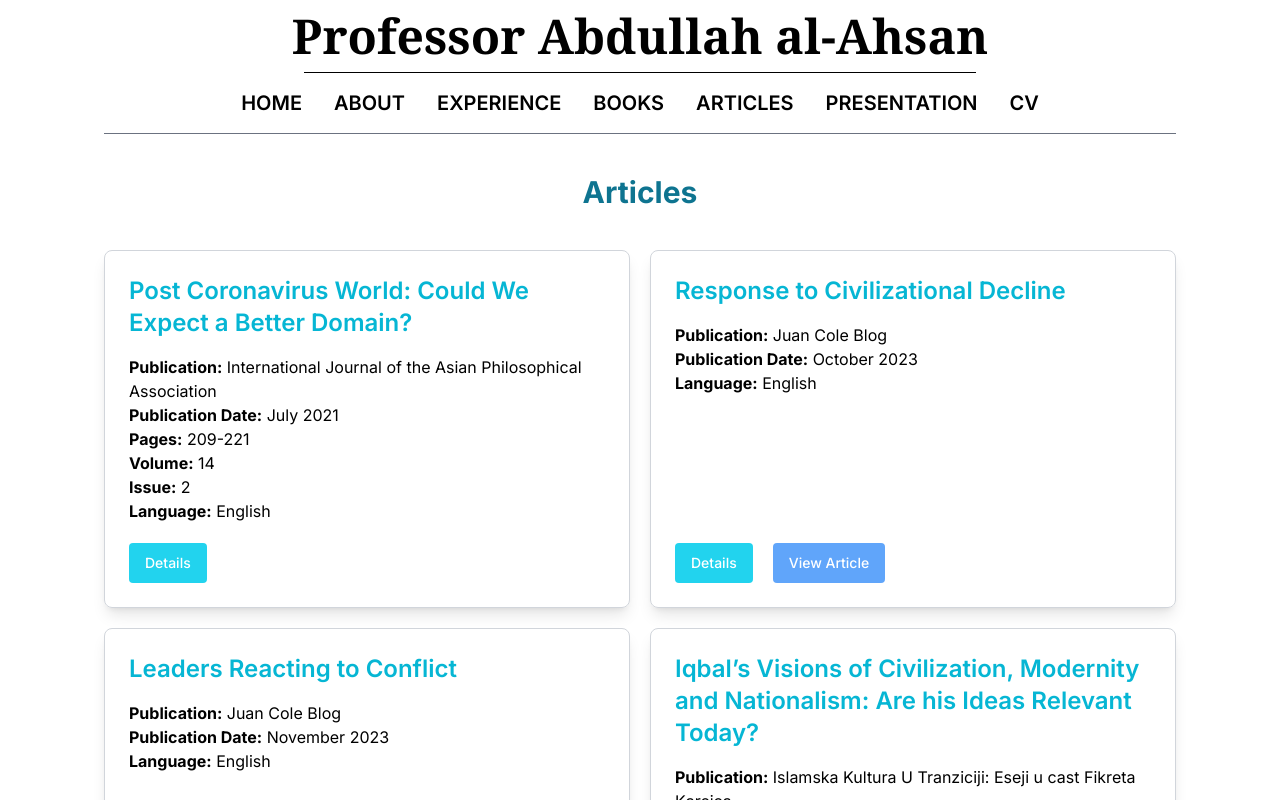
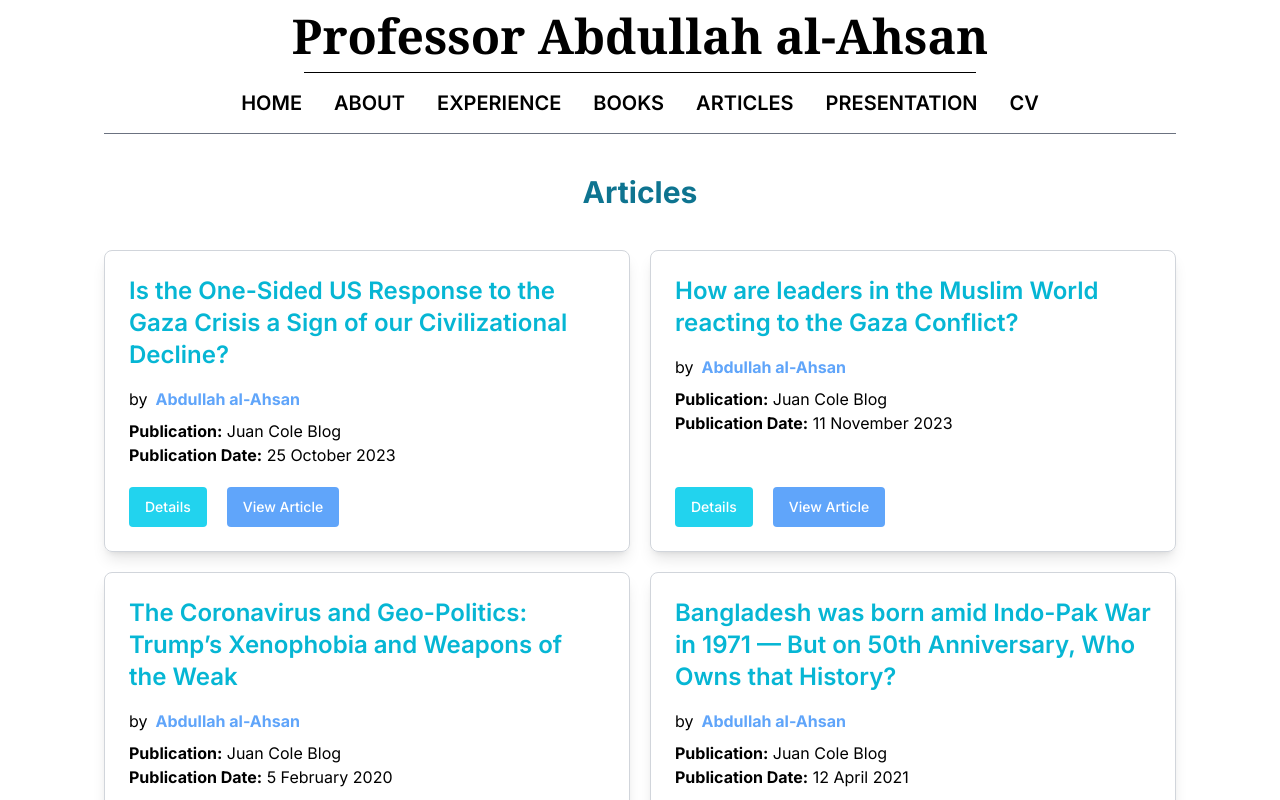
Before and after one commit to Md-Mobassher/Professor_Abdullah_Ahsan_Portfolio, a Next.js app: page /articles in a window 1280 px wide. Shown: the top 800 px of the page. Built offline with nearby package versions, Linux system fonts and the light colour scheme.

Commit message:
article data updated

```diff
--- a/src/app/(withCommonLayout)/articles/[articleId]/page.tsx
+++ b/src/app/(withCommonLayout)/articles/[articleId]/page.tsx
@@ -10,10 +10,11 @@ type TArticleParams = {
 };
 
 const ArticleDetailsPage = ({ params }: TArticleParams) => {
-  const article = articlesData.find((a) => a.id === Number(params.articleId));
-
+  const article = articlesData.find(
+    (a) => encodeURIComponent(a.title.split(" ").join("-")) === params.articleId
+  );
   if (!article) {
-    return <p>article not found</p>;
+    return <p>Article not found</p>;
   }
 
   return (
@@ -21,7 +22,7 @@ const ArticleDetailsPage = ({ params }: TArticleParams) => {
       <PageTitle title="Article Details" />
 
       <div
-        key={article.id}
+        key={article.title}
         className="lg:p-6 md:p-5 p-4 border rounded-lg shadow-lg hover:shadow-gray-500 hover:shadow-lg border-gray-300 hover:border-gray-500 hover:text-black flex flex-col justify-between"
       >
         <div>
@@ -30,6 +31,10 @@ const ArticleDetailsPage = ({ params }: TArticleParams) => {
               {article.title}
             </h2>
           </div>
+          <p className="mb-2">
+            by
+            <strong className="text-blue-400 ml-2">Abdullah al-Ahsan </strong>
+          </p>
           <p>
             <strong>Publication:</strong> {article.publication}
           </p>
--- a/src/app/(withCommonLayout)/articles/articleData.ts
+++ b/src/app/(withCommonLayout)/articles/articleData.ts
@@ -1,6 +1,68 @@
 export const articlesData = [
   {
-    id: 1,
+    title:
+      "Is the One-Sided US Response to the Gaza Crisis a Sign of our Civilizational Decline?",
+    publication: "Juan Cole Blog",
+    editor: "",
+    publisher: "",
+    publication_date: "25 October 2023",
+    pages: "",
+    url: "https://www.juancole.com/2023/10/response-civilizational-decline.html",
+    volume: "",
+    issue: "",
+    doi: "",
+    language: "English",
+    abstract: "",
+    keywords: [],
+  },
+  {
+    title: "How are leaders in the Muslim World reacting to the Gaza Conflict?",
+    publication: "Juan Cole Blog",
+    editor: "",
+    publisher: "",
+    publication_date: "11 November 2023",
+    pages: "",
+    url: "https://www.juancole.com/2023/11/leaders-reacting-conflict.html",
+    volume: "",
+    issue: "",
+    doi: "",
+    language: "English",
+    abstract: "",
+    keywords: [],
+  },
+  {
+    title:
+      "The Coronavirus and Geo-Politics: Trump’s Xenophobia and Weapons of the Weak",
+    publication: "Juan Cole Blog",
+    editor: "",
+    publisher: "",
+    publication_date: "5 February 2020",
+    pages: "",
+    url: "https://www.juancole.com/2020/05/coronavirus-xenophobia-weak.html",
+    volume: "",
+    issue: "",
+    doi: "",
+    language: "English",
+    abstract: "",
+    keywords: [],
+  },
+  {
+    title:
+      "Bangladesh was born amid Indo-Pak War in 1971 — But on 50th Anniversary, Who Owns that History?",
+    publication: "Juan Cole Blog",
+    editor: "",
+    publisher: "",
+    publication_date: "12 April 2021",
+    pages: "",
+    url: "https://www.juancole.com/2021/04/bangladesh-anniversary-history.html",
+    volume: "",
+    issue: "",
+    doi: "",
+    language: "English",
+    abstract: "",
+    keywords: [],
+  },
+  {
     title: "Post Coronavirus World: Could We Expect a Better Domain?",
     publication: "International Journal of the Asian Philosophical Association",
     editor: "",
@@ -16,61 +78,12 @@ export const articlesData = [
     keywords: [],
   },
   {
-    id: 2,
-    title: "Response to Civilizational Decline",
+    title:
+      "Turkey Turned the Hagia Sophia back into a Mosque: Is it Consistent with Muslim Values, the Dialogue of Civilizations?",
     publication: "Juan Cole Blog",
     editor: "",
     publisher: "",
-    publication_date: "October 2023",
-    pages: "",
-    url: "https://www.juancole.com/2023/10/response-civilizational-decline.html",
-    volume: "",
-    issue: "",
-    doi: "",
-    language: "English",
-    abstract: "",
-    keywords: [],
-  },
-  {
-    id: 3,
-    title: "Leaders Reacting to Conflict",
-    publication: "Juan Cole Blog",
-    editor: "",
-    publisher: "",
-    publication_date: "November 2023",
-    pages: "",
-    url: "https://www.juancole.com/2023/11/leaders-reacting-conflict.html",
-    volume: "",
-    issue: "",
-    doi: "",
-    language: "English",
-    abstract: "",
-    keywords: [],
-  },
-  {
-    id: 4,
-    title:
-      "Iqbal’s Visions of Civilization, Modernity and Nationalism: Are his Ideas Relevant Today?",
-    publication: "Islamska Kultura U Tranziciji: Eseji u cast Fikreta Karcica",
-    editor: "Ahmet Alibasic et.al.",
-    publisher: "CNS",
-    publication_date: "2020",
-    pages: "77-100",
-    url: "",
-    volume: "",
-    issue: "",
-    doi: "",
-    language: "English",
-    abstract: "",
-    keywords: [],
-  },
-  {
-    id: 5,
-    title: "Consistent Dialogue of Civilizations",
-    publication: "Juan Cole Blog",
-    editor: "",
-    publisher: "",
-    publication_date: "2020",
+    publication_date: "22 July 2020",
     pages: "",
     url: "https://www.juancole.com/2020/07/consistent-dialogue-civilizations.html",
     volume: "",
@@ -81,14 +94,30 @@ export const articlesData = [
     keywords: [],
   },
   {
-    id: 6,
-    title: "Coronavirus Xenophobia and Weak",
-    publication: "Juan Cole Blog",
+    title:
+      "Iqbal’s Visions of Civilization, Modernity and Nationalism: Are his Ideas Relevant Today?",
+    publication: "Islamska Kultura U Tranziciji: Eseji u cast Fikreta Karcica",
+    editor: "Ahmet Alibasic et.al.",
+    publisher: "CNS",
+    publication_date: "2020",
+    pages: "77-100",
+    url: "https://tehseel.com/index.php/tehseel/article/view/28",
+    volume: "",
+    issue: "",
+    doi: "",
+    language: "English",
+    abstract: "",
+    keywords: [],
+  },
+
+  {
+    title: "The OIC at Fifty: Between Hope and Despair",
+    publication: "Al-Sharq Forum",
     editor: "",
     publisher: "",
-    publication_date: "2020",
+    publication_date: "January 2019",
     pages: "",
-    url: "https://www.juancole.com/2020/05/coronavirus-xenophobia-weak.html",
+    url: "",
     volume: "",
     issue: "",
     doi: "",
@@ -97,23 +126,6 @@ export const articlesData = [
     keywords: [],
   },
   {
-    id: 7,
-    title: "The OIC at Fifty: Between Hope and Despair",
-    publication: "Al-Sharq Forum",
-    editor: "",
-    publisher: "",
-    publication_date: "January 2019",
-    pages: "",
-    url: "https://www.sharqforum.org/2019/01/09/the-oic-at-fifty-between-hope-and-despair/",
-    volume: "",
-    issue: "",
-    doi: "",
-    language: "English",
-    abstract: "",
-    keywords: [],
-  },
-  {
-    id: 8,
     title: "The Question of Palestine and the Muslim World",
     publication: "New Middle Eastern Studies",
     editor: "",
@@ -129,7 +141,6 @@ export const articlesData = [
     keywords: [],
   },
   {
-    id: 9,
     title:
       "Is Pakistan a Failed State? An Assessment of Islamist Ideals, Nationalist Articulation and Ground Realities",
     publication: "Insight Turkey",
@@ -137,7 +148,7 @@ export const articlesData = [
     publisher: "",
     publication_date: "Winter 2018",
     pages: "119-141",
-    url: "",
+    url: "https://www.insightturkey.com/articles/is-pakistan-a-failed-state-an-assessment-of-islamist-ideals-nationalist-articulation-and-ground-realities",
     volume: "20",
     issue: "1",
     doi: "",
@@ -146,7 +157,6 @@ export const articlesData = [
     keywords: [],
   },
   {
-    id: 10,
     title:
       "The Never-Ending Kashmir Dispute and Its Implications on the Contemporary Global Governance and Peace",
     publication: "Al-Shajarah",
@@ -154,7 +164,7 @@ export const articlesData = [
     publisher: "",
     publication_date: "2017",
     pages: "5-34",
-    url: "",
+    url: "https://journals.iium.edu.my/shajarah/index.php/shaj/article/view/586",
     volume: "22",
     issue: "1",
     doi: "",
@@ -163,14 +173,13 @@ export const articlesData = [
     keywords: [],
   },
   {
-    id: 11,
     title: "What is History?",
     publication: "International Journal of Islamic Thoughts",
     editor: "",
     publisher: "",
     publication_date: "2016",
     pages: "17-32",
-    url: "",
+    url: "https://ijits.net/ojs3/index.php/ijits/article/view/70/69",
     volume: "5",
     issue: "1",
     doi: "",
@@ -179,14 +188,13 @@ export const articlesData = [
     keywords: [],
   },
   {
-    id: 12,
     title: "Islamization of Research in History",
     publication: "International Journal of Islamic Thoughts",
     editor: "",
     publisher: "",
     publication_date: "2015",
     pages: "43-62",
-    url: "",
+    url: "https://ijits.net/ojs3/index.php/ijits/article/view/50/49",
     volume: "4",
     issue: "1",
     doi: "",
@@ -195,7 +203,6 @@ export const articlesData = [
     keywords: [],
   },
   {
-    id: 13,
     title:
       "Civilisational Conflict, Renewal, or Transformation: Potential Role of the OIC",
     publication: "Islam and Civilisational Renewal",
@@ -203,7 +210,7 @@ export const articlesData = [
     publisher: "",
     publication_date: "October 2013",
     pages: "579-600",
-    url: "",
+    url: "https://icrjournal.org/index.php/icr/article/view/439/419",
     volume: "4",
     issue: "4",
     doi: "",
@@ -212,7 +219,6 @@ export const articlesData = [
     keywords: [],
   },
   {
-    id: 14,
     title:
       "Problems of Eurocentric Views of History: An Examination of Certain Elementary Views about Colonialism in the Muslim World",
     publication: "Al-Shajarah",
@@ -220,7 +226,7 @@ export const articlesData = [
     publisher: "",
     publication_date: "2013",
     pages: "35-58",
-    url: "",
+    url: "https://journals.iium.edu.my/shajarah/index.php/shaj/article/view/295",
     volume: "18",
     issue: "1",
     doi: "",
@@ -229,7 +235,6 @@ export const articlesData = [
     keywords: [],
   },
   {
-    id: 15,
     title: "Dialogue of Civilizations: Islamic and Western Perceptions",
     publication: "Al-Shajarah",
     editor: "",
@@ -245,7 +250,6 @@ export const articlesData = [
     keywords: [],
   },
   {
-    id: 16,
     title:
       "The Rise of Turkey in the Arab-Muslim World: A Malaysian Perspective",
     publication: "Encompassing Crescent",
@@ -262,7 +266,6 @@ export const articlesData = [
     keywords: [],
   },
   {
-    id: 17,
     title:
       "Arab Spring or an Idealistic Dream? A Cursory Look at Uprisings in the Arab World",
     publication: "Pegasus Monthly Newsletter",
@@ -279,7 +282,6 @@ export const articlesData = [
     keywords: [],
   },
   {
-    id: 18,
     title: "The Islamist Challenge: Between Modernization and Intimidation",
     publication: "Al-Shajarah",
     editor: "",
@@ -295,7 +297,6 @@ export const articlesData = [
     keywords: [],
   },
   {
-    id: 19,
     title:
       "The Clash of Civilizations Thesis and Muslims: The Search for an Alternative Paradigm",
     publication: "Islamic Studies",
@@ -312,7 +313,6 @@ export const articlesData = [
     keywords: [],
   },
   {
-    id: 20,
     title:
       "Law, Religion and Human Dignity in the Muslim World Today: An Examination of OIC’s Cairo Declaration of Human Rights",
     publication: "Journal of Law and Religion",
@@ -320,7 +320,7 @@ export const articlesData = [
     publisher: "",
     publication_date: "2008-2009",
     pages: "569-597",
-    url: "",
+    url: "https://www.researchgate.net/publication/293198709_Law_Religion_and_Human_Dignity_in_the_Muslim_World_Today_An_Examination_of_OIC's_Cairo_Declaration_of_Human_Rights",
     volume: "24",
     issue: "2",
     doi: "",
@@ -329,14 +329,13 @@ export const articlesData = [
     keywords: [],
   },
   {
-    id: 21,
     title: "The Identity Crisis in the Muslim Ummah",
     publication: "Encompassing Crescent",
     editor: "",
     publisher: "",
     publication_date: "December 2008",
     pages: "4-6",
-    url: "",
+    url: "https://www.ajis.org/index.php/ajiss/article/view/2478/1608",
     volume: "2",
     issue: "4",
     doi: "",
@@ -345,82 +344,15 @@ export const articlesData = [
     keywords: [],
   },
   {
-    id: 22,
-    title: "Muslim World at the Crossroads: The Role of the OIC",
+    title:
+      "Conflict among Muslim Nations: Role of the OIC in Conflict Resolution",
     publication: "Journal of Islamic Studies",
     editor: "",
     publisher: "",
     publication_date: "2008",
-    pages: "106-126",
-    url: "",
-    volume: "27",
-    issue: "1",
-    doi: "",
-    language: "English",
-    abstract: "",
-    keywords: [],
-  },
-  {
-    id: 23,
-    title:
-      "From Conflict to Conversation: An Islamic View of Peaceful Coexistence of Civilizations",
-    publication: "Islamic Studies",
-    editor: "",
-    publisher: "",
-    publication_date: "2007",
-    pages: "53-70",
-    url: "",
-    volume: "46",
-    issue: "1",
-    doi: "",
-    language: "English",
-    abstract: "",
-    keywords: [],
-  },
-  {
-    id: 24,
-    title: "Islamic State, Civilizational Dialogue and Southeast Asia",
-    publication:
-      "International Institute of Islamic Thought and Civilization (ISTAC)",
-    editor: "",
-    publisher: "",
-    publication_date: "2007",
-    pages: "71-96",
-    url: "",
-    volume: "6",
-    issue: "1",
-    doi: "",
-    language: "English",
-    abstract: "",
-    keywords: [],
-  },
-  {
-    id: 25,
-    title: "Islam Hadhari: A Revival of the Tradition of Islamic Universalism",
-    publication: "Intellectual Discourse",
-    editor: "",
-    publisher: "",
-    publication_date: "2006",
-    pages: "55-68",
-    url: "",
-    volume: "14",
-    issue: "1",
-    doi: "",
-    language: "English",
-    abstract: "",
-    keywords: [],
-  },
-  {
-    id: 26,
-    title:
-      "The OIC and the Western World: Drifting Towards Dialogue with Civilizations",
-    publication: "American Journal of Islamic Social Sciences",
-    editor: "",
-    publisher: "",
-    publication_date: "2005",
-    pages: "1-15",
-    url: "",
-    volume: "22",
+    pages: "118-142",
+    url: "https://philpapers.org/rec/ALACAM-2",
+    volume: "3",
     issue: "2",
     doi: "",
     language: "English",
@@ -428,15 +360,31 @@ export const articlesData = [
     keywords: [],
   },
   {
-    id: 27,
-    title: "Contemporary Civilizational Crisis and the Role of the OIC",
+    title:
+      "Civilizational Conflict? Looking at Islam and the West through the Prism of the OIC",
+    publication: "Alternatives: Turkish Journal of International Relations",
+    editor: "",
+    publisher: "",
+    publication_date: "Fall 2007",
+    pages: "1-20",
+    url: "",
+    volume: "6",
+    issue: "3&4",
+    doi: "",
+    language: "English",
+    abstract: "",
+    keywords: [],
+  },
+  {
+    title:
+      "September 11 and the Clash of Civilizations: An Islamic Perspective",
     publication: "Journal of Muslim Minority Affairs",
     editor: "",
     publisher: "",
-    publication_date: "2005",
-    pages: "299-315",
+    publication_date: "2006",
+    pages: "219-232",
     url: "",
-    volume: "25",
+    volume: "26",
     issue: "2",
     doi: "",
     language: "English",
@@ -444,79 +392,12 @@ export const articlesData = [
     keywords: [],
   },
   {
-    id: 28,
-    title:
-      "Between Occident and Orient: The Role of International Islamic University Malaysia in Reviving the Intellectual Tradition of Islam",
-    publication: "Intellectual Discourse",
-    editor: "",
+    title: "Islam and Modernity: A Malaysian Perspective",
+    publication: "A Malay Civilisation: Islam and Modernity",
+    editor: "A. Dr Mahathir Mohamad",
     publisher: "",
-    publication_date: "2005",
-    pages: "41-60",
-    url: "",
-    volume: "13",
-    issue: "1",
-    doi: "",
-    language: "English",
-    abstract: "",
-    keywords: [],
-  },
-  {
-    id: 29,
-    title: "Impact of the Muslim World on the West",
-    publication: "Journal of Muslim Minority Affairs",
-    editor: "",
-    publisher: "",
-    publication_date: "2004",
-    pages: "299-312",
-    url: "",
-    volume: "24",
-    issue: "2",
-    doi: "",
-    language: "English",
-    abstract: "",
-    keywords: [],
-  },
-  {
-    id: 30,
-    title: "An Islamic Alternative? Perceptions of Muslim Intellectuals",
-    publication: "Intellectual Discourse",
-    editor: "",
-    publisher: "",
-    publication_date: "2003",
-    pages: "75-88",
-    url: "",
-    volume: "11",
-    issue: "1",
-    doi: "",
-    language: "English",
-    abstract: "",
-    keywords: [],
-  },
-  {
-    id: 31,
-    title:
-      "The Contribution of Asian Muslim States towards the Restructuring of the OIC",
-    publication: "American Journal of Islamic Social Sciences",
-    editor: "",
-    publisher: "",
-    publication_date: "2003",
-    pages: "1-26",
-    url: "",
-    volume: "20",
-    issue: "4",
-    doi: "",
-    language: "English",
-    abstract: "",
-    keywords: [],
-  },
-  {
-    id: 32,
-    title: "The Organization of Islamic Conference and Human Rights",
-    publication: "Insan ve Toplum",
-    editor: "",
-    publisher: "",
-    publication_date: "2002",
-    pages: "10-17",
+    publication_date: "2006",
+    pages: "71-84",
     url: "",
     volume: "",
     issue: "",
@@ -526,15 +407,75 @@ export const articlesData = [
     keywords: [],
   },
   {
-    id: 33,
-    title: "An Islamic Concept of Human Rights",
-    publication: "Intellectual Discourse",
+    title: "Religious Pluralism: Secularism, Islam and Liberal Democracy",
+    publication: "Journal of Muslim Minority Affairs",
     editor: "",
     publisher: "",
-    publication_date: "2001",
-    pages: "151-162",
+    publication_date: "2005",
+    pages: "387-398",
     url: "",
-    volume: "9",
+    volume: "25",
+    issue: "3",
+    doi: "",
+    language: "English",
+    abstract: "",
+    keywords: [],
+  },
+  {
+    title:
+      "Civilizational Conflict? Looking at Islam and the West through the Prism of the OIC",
+    publication: "Journal of Muslim Minority Affairs",
+    editor: "",
+    publisher: "",
+    publication_date: "2005",
+    pages: "427-442",
+    url: "",
+    volume: "25",
+    issue: "3",
+    doi: "",
+    language: "English",
+    abstract: "",
+    keywords: [],
+  },
+  {
+    title: "Islam, Ethnicity and Conflict in Malaysia",
+    publication: "Journal of Muslim Minority Affairs",
+    editor: "",
+    publisher: "",
+    publication_date: "2005",
+    pages: "355-361",
+    url: "",
+    volume: "25",
+    issue: "3",
+    doi: "",
+    language: "English",
+    abstract: "",
+    keywords: [],
+  },
+  {
+    title: "Islamic Civilization in the 21st Century: The OIC’s Role",
+    publication: "Islam and Civilisational Renewal",
+    editor: "",
+    publisher: "",
+    publication_date: "2005",
+    pages: "357-368",
+    url: "",
+    volume: "3",
+    issue: "4",
+    doi: "",
+    language: "English",
+    abstract: "",
+    keywords: [],
+  },
+  {
+    title: "Secularism and Its Discontents: The Malaysian Dilemma",
+    publication: "Religion, State and Society",
+    editor: "",
+    publisher: "",
+    publication_date: "2004",
+    pages: "171-186",
+    url: "",
+    volume: "32",
     issue: "2",
     doi: "",
     language: "English",
@@ -542,52 +483,63 @@ export const articlesData = [
     keywords: [],
   },
   {
-    id: 34,
-    title: "Interstate Relations in Islam: An Islamic Framework of World Order",
-    publication: "The American Journal of Islamic Social Sciences",
+    title: "Unity or Fragmentation? The OIC’s Role in the Muslim World",
+    publication: "Journal of Diplomacy and Foreign Relations",
     editor: "",
     publisher: "",
-    publication_date: "1992",
-    pages: "19-42",
+    publication_date: "2003",
+    pages: "19-29",
     url: "",
-    volume: "9",
+    volume: "5",
+    issue: "1",
+    doi: "",
+    language: "English",
+    abstract: "",
+    keywords: [],
+  },
+  {
+    title: "Islamic Civilization in the 21st Century: The OIC’s Role",
+    publication: "Journal of Diplomacy and Foreign Relations",
+    editor: "",
+    publisher: "",
+    publication_date: "2002",
+    pages: "21-30",
+    url: "",
+    volume: "4",
+    issue: "1",
+    doi: "",
+    language: "English",
+    abstract: "",
+    keywords: [],
+  },
+  {
+    title: "The OIC and the Muslim World",
+    publication: "Journal of Diplomacy and Foreign Relations",
+    editor: "",
+    publisher: "",
+    publication_date: "2001",
+    pages: "37-46",
+    url: "",
+    volume: "3",
+    issue: "1",
+    doi: "",
+    language: "English",
+    abstract: "",
+    keywords: [],
+  },
+  {
+    title: "Human Rights and the Muslim World",
+    publication: "Journal of Diplomacy and Foreign Relations",
+    editor: "",
+    publisher: "",
+    publication_date: "2001",
+    pages: "59-69",
+    url: "",
+    volume: "3",
     issue: "2",
     doi: "",
     language: "English",
     abstract: "",
     keywords: [],
   },
-  {
-    id: 35,
-    title:
-      "Islam and Violence: An Examination of Religious and Historical Perspectives",
-    publication: "The American Journal of Islamic Social Sciences",
-    editor: "",
-    publisher: "",
-    publication_date: "1990",
-    pages: "245-257",
-    url: "",
-    volume: "7",
-    issue: "2",
-    doi: "",
-    language: "English",
-    abstract: "",
-    keywords: [],
-  },
-  {
-    id: 36,
-    title: "Islam and the West: A Historical and Contemporary Perspective",
-    publication: "International Journal of Islamic and Arabic Studies",
-    editor: "",
-    publisher: "",
-    publication_date: "1989",
-    pages: "11-22",
-    url: "",
-    volume: "6",
-    issue: "1",
-    doi: "",
-    language: "English",
-    abstract: "",
-    keywords: [],
-  },
 ];
--- a/src/app/(withCommonLayout)/articles/page.tsx
+++ b/src/app/(withCommonLayout)/articles/page.tsx
@@ -9,15 +9,21 @@ const ArticlePages = () => {
     <div className="">
       <PageTitle title="Articles" />
       <div className="grid lg:grid-cols-2 md:grid-cols-2 grid-cols-1 gap-5">
-        {articlesData.map((article) => (
+        {articlesData.map((article, index) => (
           <div
-            key={article.id}
+            key={index}
             className="lg:p-6 md:p-5 p-4 border rounded-lg shadow-lg hover:shadow-gray-500 hover:shadow-lg border-gray-300 hover:border-gray-500 hover:text-black flex flex-col justify-between"
           >
             <div>
               <div>
                 <Title title={article.title} />
               </div>
+              <p className="mb-2">
+                by
+                <strong className="text-blue-400 ml-2">
+                  Abdullah al-Ahsan{" "}
+                </strong>
+              </p>
               <p>
                 <strong>Publication:</strong> {article.publication}
               </p>
@@ -30,40 +36,13 @@ const ArticlePages = () => {
                   <strong>Pages:</strong> {article.pages}
                 </p>
               )}
-              {article.volume && (
-                <p>
-                  <strong>Volume:</strong> {article.volume}
-                </p>
-              )}
-              {article.issue && (
-                <p>
-                  <strong>Issue:</strong> {article.issue}
-                </p>
-              )}
-
-              {article.doi && (
-                <p>
-                  <strong>DOI:</strong> {article.doi}
-                </p>
-              )}
-              {article.language && (
-                <p>
-                  <strong>Language:</strong> {article.language}
-                </p>
-              )}
-              {article.abstract && (
-                <p>
-                  <strong>Abstract:</strong> {article.abstract}
-                </p>
-              )}
-              {article.keywords.length > 0 && (
-                <p>
-                  <strong>Keywords:</strong> {article.keywords.join(", ")}
-                </p>
-              )}
             </div>
             <div className="flex gap-5 lg:mt-5 mt-4">
-              <Link href={`/articles/${article.id}`}>
+              <Link
+                href={`/articles/${encodeURIComponent(
+                  article.title.split(" ").join("-")
+                )}`}
+              >
                 <Button className="text-white px-4 py-2 rounded bg-cyan-400 hover:bg-cyan-600 transition duration-300 ">
                   Details
                 </Button>
--- a/src/app/(withCommonLayout)/experience/components/ProfessionalExperience.tsx
+++ b/src/app/(withCommonLayout)/experience/components/ProfessionalExperience.tsx
@@ -19,7 +19,7 @@ const ProfessionalExperience = () => {
             <div className="">
               <p className="lg:text-lg text-md text-gray-600">
                 {experience.institution && (
-                  <span>{experience.institution},</span>
+                  <span className="mr-2">{experience.institution},</span>
                 )}
                 {experience.location && <span>{experience.location}</span>}
               </p>
--- a/src/components/pages/Home/Home.tsx
+++ b/src/components/pages/Home/Home.tsx
@@ -14,7 +14,7 @@ const HomePageComponent = () => {
 
       <div className="flex justify-center items-center lg:mt-14 mt-10 gap-10 ">
         <div className="flex-1 hidden lg:flex md:flex flex-col items-end">
-          {navItemsData.slice(1, 5).map((item, index) => (
+          {navItemsData.slice(1, 4).map((item, index) => (
             <Link
               key={index}
               href={item.url}
@@ -48,7 +48,7 @@ const HomePageComponent = () => {
         </div>
 
         <div className="flex-1 flex-col hidden lg:flex md:flex items-start">
-          {navItemsData.slice(5, 10).map((item, index) => (
+          {navItemsData.slice(4, 10).map((item, index) => (
             <Link
               key={index}
               href={item.url}
```
Also changed, not shown: src/app/(withCommonLayout)/experience/components/experienceData.ts (+4 -5 lines).
